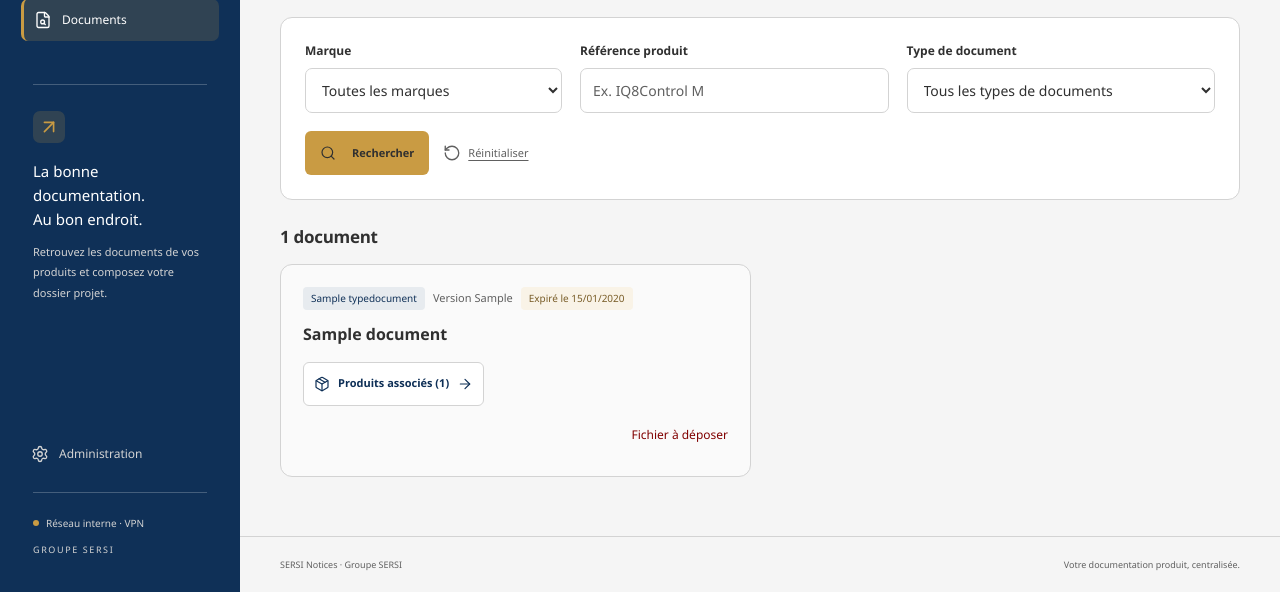
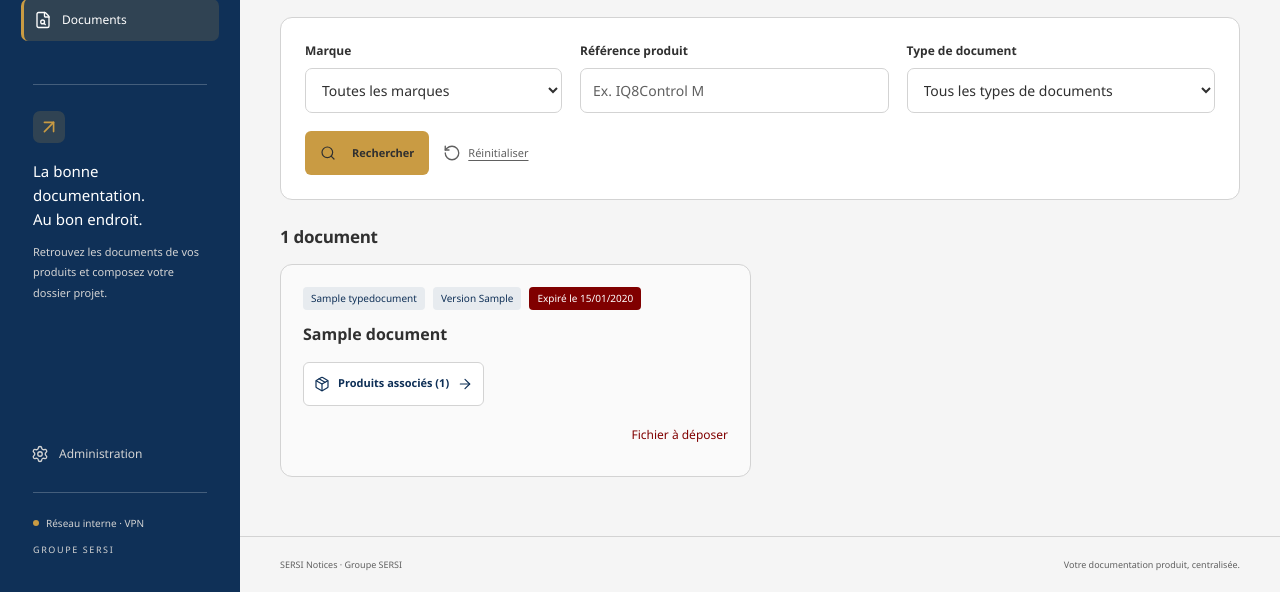
Before and after one commit to aurelienblanc/SersiNoticeWeb, a Django app: page /documents/ in a window 1280 px wide. Shown: the part 208-800 px from the top of the page. Run offline with Django 5.2, Linux system fonts and the light colour scheme; tables that the repository leaves empty hold one stand-in row (values such as "Sample post"); data that the repository does not hold is empty.

Commit message:
Harmonise les badges et signale les expirations en rouge

```diff
--- a/static/catalogue/documents.css
+++ b/static/catalogue/documents.css
@@ -70,26 +70,20 @@
   flex-wrap: wrap;
   margin-bottom: 12px;
 }
-.document-kind {
+.document-kind,
+.document-version,
+.document-expiration {
   background: var(--sersi-blue-soft);
   color: var(--sersi-navy);
   padding: 4px 8px;
   border-radius: 4px;
   font-size: 10px;
-}
-.document-version,
-.document-expiration {
-  font-size: 11px;
-  color: var(--muted);
   max-width: 100%;
   overflow-wrap: anywhere;
 }
 .document-expired {
-  background: var(--sersi-gold-soft);
-  color: var(--sersi-gold-ink);
-  padding: 4px 8px;
-  border-radius: 4px;
-  font-size: 10px;
+  background: var(--sersi-burgundy);
+  color: var(--sersi-white);
 }
 .document-card h3 {
   font-size: 16px;
--- a/templates/catalogue/documents.html
+++ b/templates/catalogue/documents.html
@@ -6,7 +6,7 @@
 {% block page_label %}Consulter les documents{% endblock %}
 {% block extrahead %}
   <link rel="stylesheet"
-        href="{% static 'catalogue/documents.css' %}?v=20261026-4">
+        href="{% static 'catalogue/documents.css' %}?v=20261026-5">
   <script src="{% static 'catalogue/documents.js' %}?v=20261026-1" defer></script>
 {% endblock %}
 {% block content %}
```
